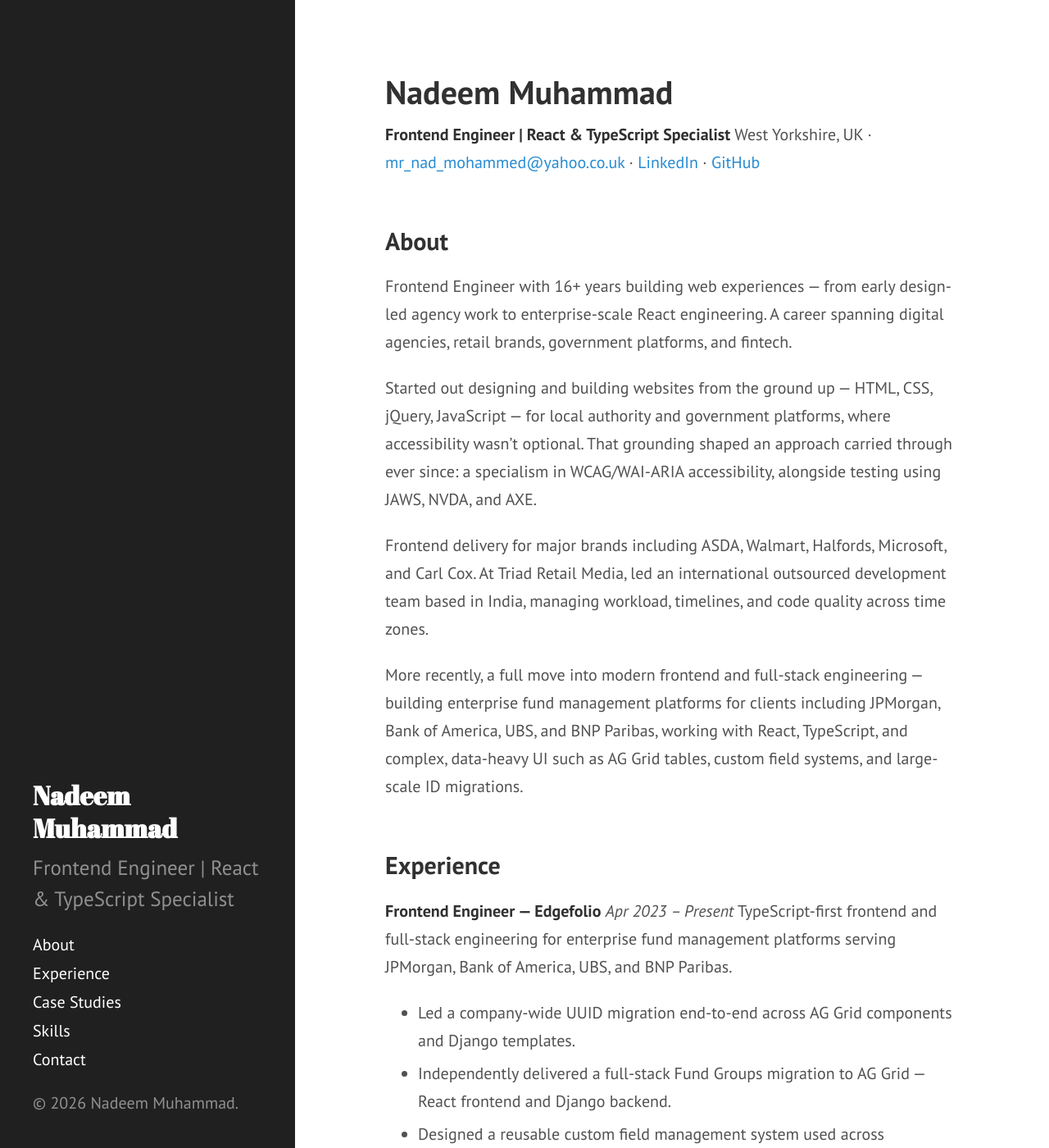
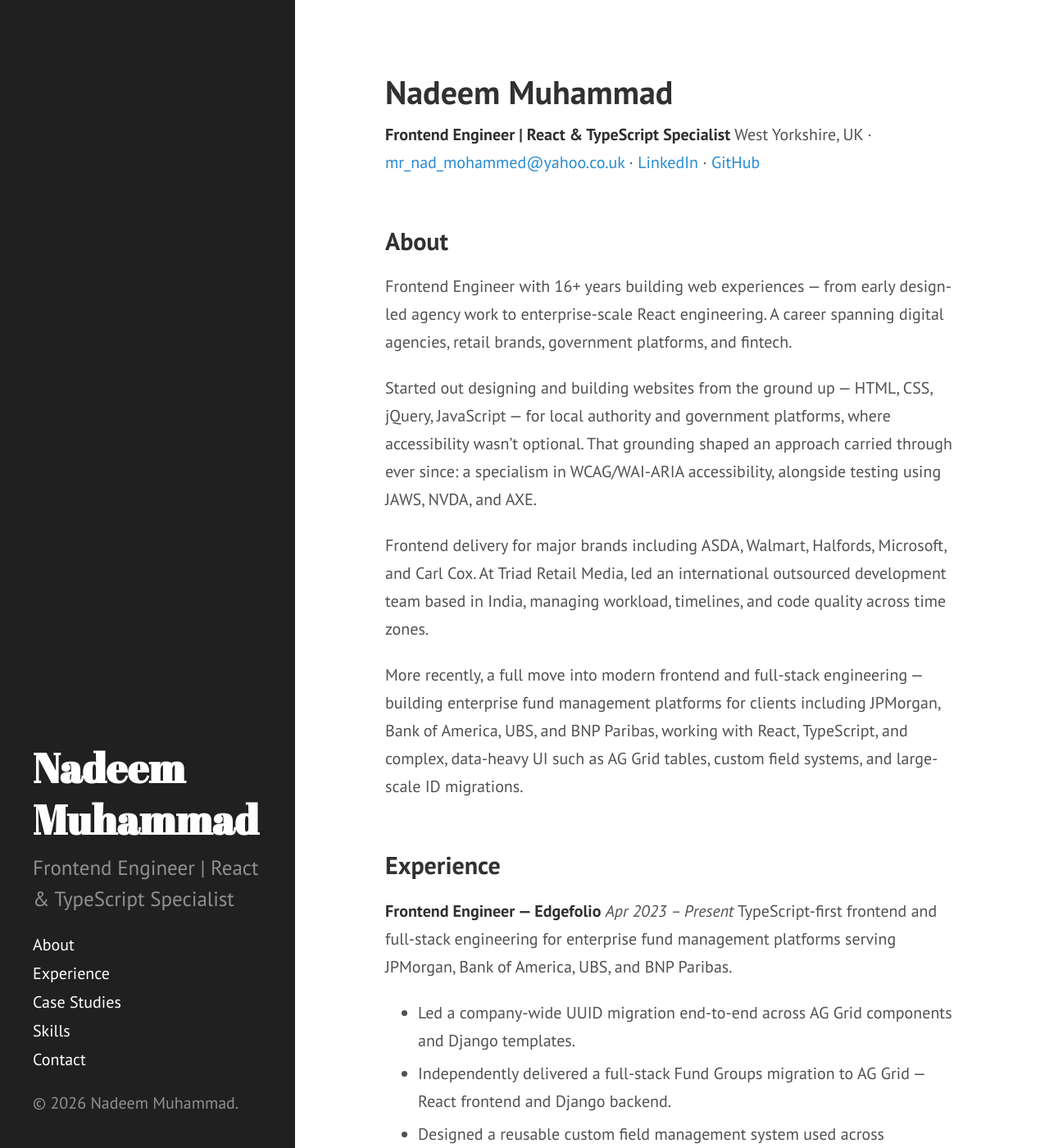
Before and after one commit to nadeem-muhammad/nadeem-muhammad.github.io, a Jekyll site: the page built from index.md, in a window 1280 px wide and 1400 px high. Shown: the whole window at 82% size. Built offline with Jekyll 4.4.1, drawn with Linux system fonts in a browser that asks for light colours.

Commit message:
Update hyde.css

```diff
--- a/public/css/hyde.css
+++ b/public/css/hyde.css
@@ -252,7 +252,7 @@ a.sidebar-nav-item:focus {
 /* Portfolio tweaks */
 .sidebar-about h1,
 .sidebar-about h1 a {
-  font-size: 1.6rem;
+  font-size: 2.5rem;
   line-height: 1.25;
   word-wrap: break-word;
   color: #fff;
```
